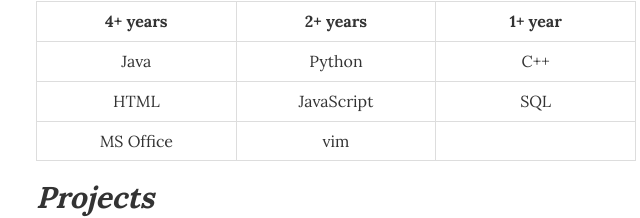
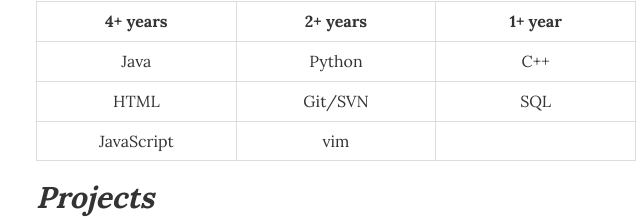
Before and after one commit to newgren/newgren.github.io, a plain HTML site: page index.html in a window 1280 px wide. Shown: the part 583-801 px from the top of the page, 304-944 px from the left. Drawn offline with nearby package versions, Linux system fonts and the light colour scheme.

Commit message:
new resume minor tweaks

```diff
--- a/index.html
+++ b/index.html
@@ -54,11 +54,11 @@
 					</tr>
 					<tr>
 						<td>HTML</td>
-						<td>JavaScript</td>
+						<td>Git/SVN</td>
 						<td>SQL</td>
 					</tr>
 					<tr>
-						<td>MS Office</td>
+						<td>JavaScript</td>
 						<td>vim</td>
 					</tr>
 				</table>
```
Also changed, not shown: 2 other files.
